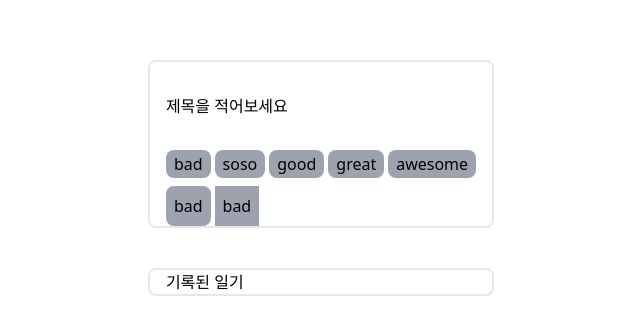
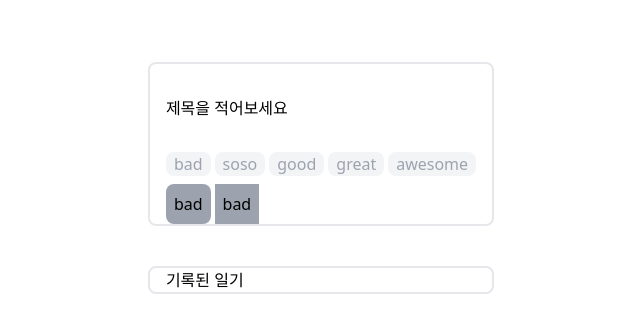
Before and after one commit to yugenius0213/GDSC-SPACE-STUDY-ASSIGNMENT-VER2, a React (Vite) app in the folder YuJin/react-ts/: page / in a window 1280 px wide. Shown: the part 222-556 px from the top of the page, without its empty margins (319-959 px from the left). Built offline with nearby package versions, Linux system fonts and the light colour scheme.

Commit message:
feat: add primary color

```diff
--- a/YuJin/react-ts/src/app/page.tsx
+++ b/YuJin/react-ts/src/app/page.tsx
@@ -10,9 +10,12 @@ export default function DiaryHomePage() {
                 <div className="flex flex-col gap-2">
                     <div className="flex flex-row gap-1">
                         {emotionEntries.map((entry, index) => (
-                            <div className="flex bg-gray-400 px-2 py-0.5 items-center rounded-lg" key={index}>
+                            <button
+                                className="flex bg-primary-lightgray text-primary-gray px-2 items-center justify-center rounded-lg"
+                                key={index}
+                            >
                                 {entry.emotion}
-                            </div>
+                            </button>
                         ))}
                     </div>
                     <div className="flex flex-row gap-1">
--- a/YuJin/react-ts/tailwind.config.js
+++ b/YuJin/react-ts/tailwind.config.js
@@ -3,7 +3,16 @@ export default {
     darkMode: 'class',
     content: ['./index.html', './src/**/*.{js,ts,jsx,tsx}'],
     theme: {
-        extend: {},
+        extend: {
+            colors: {
+                primary: {
+                    gray: '#9CA3AF',
+                    lightgray: '#F3F4F6',
+                    green: '#059669',
+                    lightgreen: '#D1FAE5',
+                },
+            },
+        },
     },
     plugins: [],
 }
```
